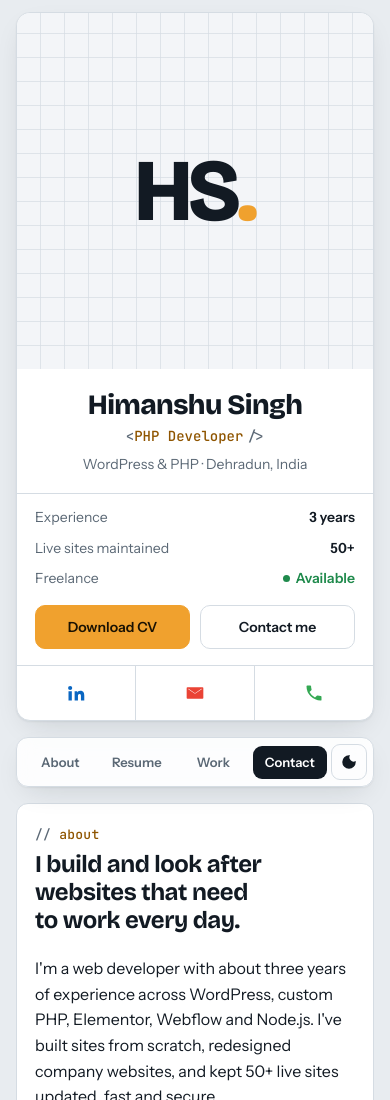
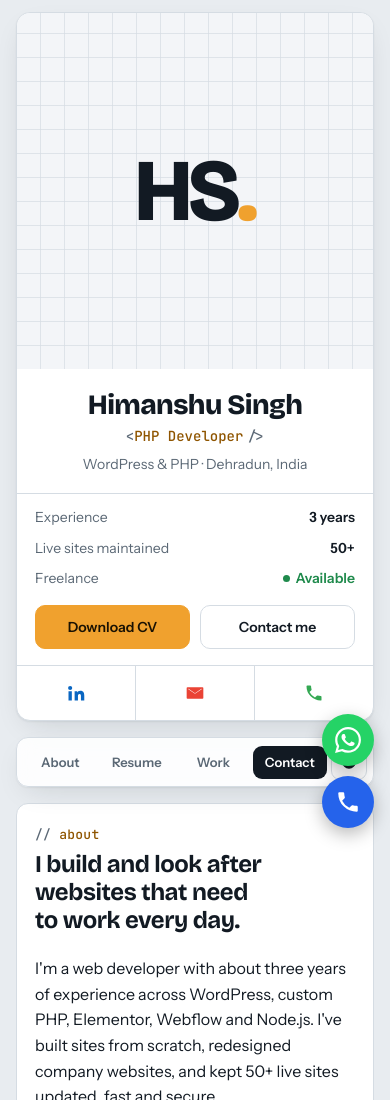
Before and after one commit to HimanshuPharswan/Himanshu-Singh-Portfolio, a plain HTML site: page index.html in a window 390 px wide. Shown: the top 1100 px of the page. Drawn offline with nearby package versions, Linux system fonts and the light colour scheme.

Commit message:
Add floating call and WhatsApp buttons on mobile

```diff
--- a/css/style.css
+++ b/css/style.css
@@ -287,6 +287,9 @@ a.ch-value:hover { text-decoration: underline; text-decoration-color: var(--acce
 
 .foot { text-align: center; color: var(--muted); font-size: 13px; font-family: var(--f-mono); }
 
+/* floating call + WhatsApp buttons (shown on phones only, see below) */
+.fab { display: none; }
+
 /* ---------- responsive ---------- */
 @media (max-width: 980px) {
   .shell { grid-template-columns: minmax(0, 1fr); padding-block: 20px 40px; }
@@ -381,6 +384,25 @@ a.ch-value:hover { text-decoration: underline; text-decoration-color: var(--acce
   .work-bar .filters { gap: 5px; }
   .work-bar .filters button { padding: 0 7px; font-size: 12px; gap: 4px; }
 }
+/* phones: floating call + WhatsApp buttons at the bottom right, stacked vertically */
+@media (max-width: 760px) {
+  .fab {
+    position: fixed; z-index: 6;
+    right: max(16px, env(safe-area-inset-right, 0px));
+    bottom: max(16px, env(safe-area-inset-bottom, 0px));
+    display: flex; flex-direction: column; gap: 10px;
+  }
+  .fab a {
+    width: 52px; height: 52px; border-radius: 50%;
+    display: grid; place-items: center;
+    color: #fff; box-shadow: 0 6px 18px rgba(0, 0, 0, .28);
+  }
+  .fab svg { width: 26px; height: 26px; fill: currentColor; }
+  .fab-wa { background: #25d366; }
+  .fab-call { background: #2563eb; }
+  /* room at the end of the page so the buttons don't cover the footer */
+  .shell { padding-bottom: calc(136px + env(safe-area-inset-bottom, 0px)); }
+}
 @media (prefers-reduced-motion: reduce) {
   html { scroll-behavior: auto; }
   *, *::before, *::after { animation: none !important; transition: none !important; }
--- a/index.html
+++ b/index.html
@@ -396,6 +396,16 @@
     <footer class="foot">© <span id="year">2026</span> Himanshu Singh</footer>
   </main>
 </div>
+
+<!-- FLOATING CALL + WHATSAPP BUTTONS (phones only, set in css/style.css under .fab) -->
+<div class="fab">
+  <a class="fab-wa" href="https://wa.me/919389718063?text=Hi%20Himanshu%2C%20I%20want%20to%20discuss%20a%20Project%20with%20you" target="_blank" rel="noopener" aria-label="Chat on WhatsApp">
+    <svg viewBox="0 0 24 24" aria-hidden="true"><path d="M17.472 14.382c-.297-.149-1.758-.867-2.03-.967-.273-.099-.471-.148-.67.15-.197.297-.767.966-.94 1.164-.173.199-.347.223-.644.075-.297-.15-1.255-.463-2.39-1.475-.883-.788-1.48-1.761-1.653-2.059-.173-.297-.018-.458.13-.606.134-.133.298-.347.446-.52.149-.174.198-.298.298-.497.099-.198.05-.371-.025-.52-.075-.149-.669-1.612-.916-2.207-.242-.579-.487-.5-.669-.51-.173-.008-.371-.01-.57-.01-.198 0-.52.074-.792.372-.272.297-1.04 1.016-1.04 2.479 0 1.462 1.065 2.875 1.213 3.074.149.198 2.096 3.2 5.077 4.487.709.306 1.262.489 1.694.625.712.227 1.36.195 1.871.118.571-.085 1.758-.719 2.006-1.413.248-.694.248-1.289.173-1.413-.074-.124-.272-.198-.57-.347m-5.421 7.403h-.004a9.87 9.87 0 01-5.031-1.378l-.361-.214-3.741.982.998-3.648-.235-.374a9.86 9.86 0 01-1.51-5.26c.001-5.45 4.436-9.884 9.888-9.884 2.64 0 5.122 1.03 6.988 2.898a9.825 9.825 0 012.893 6.994c-.003 5.45-4.437 9.884-9.885 9.884m8.413-18.297A11.815 11.815 0 0012.05 0C5.495 0 .16 5.335.157 11.892c0 2.096.547 4.142 1.588 5.945L.057 24l6.305-1.654a11.882 11.882 0 005.683 1.448h.005c6.554 0 11.89-5.335 11.893-11.893a11.821 11.821 0 00-3.48-8.413z"/></svg>
+  </a>
+  <a class="fab-call" href="tel:+919389718063" aria-label="Call">
+    <svg viewBox="0 0 24 24" aria-hidden="true"><path d="M6.6 10.8a15.1 15.1 0 0 0 6.6 6.6l2.2-2.2a1 1 0 0 1 1-.25c1.1.37 2.3.57 3.6.57a1 1 0 0 1 1 1V20a1 1 0 0 1-1 1A17 17 0 0 1 3 4a1 1 0 0 1 1-1h3.5a1 1 0 0 1 1 1c0 1.25.2 2.45.57 3.57a1 1 0 0 1-.25 1L6.6 10.8Z"/></svg>
+  </a>
+</div>
 <!--BODY-END-->
 <script src="js/config.js"></script>
 <script src="js/main.js"></script>
```
Also changed, not shown: 1 other file.
